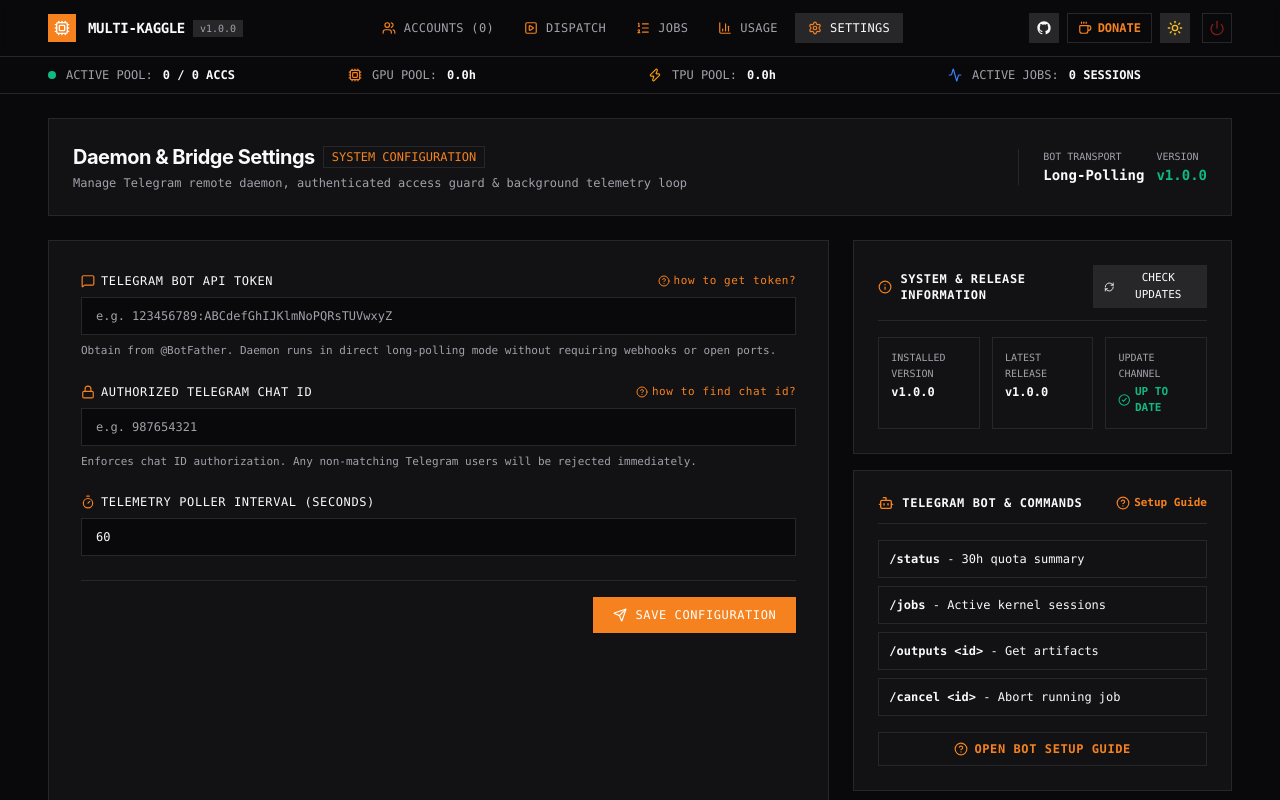
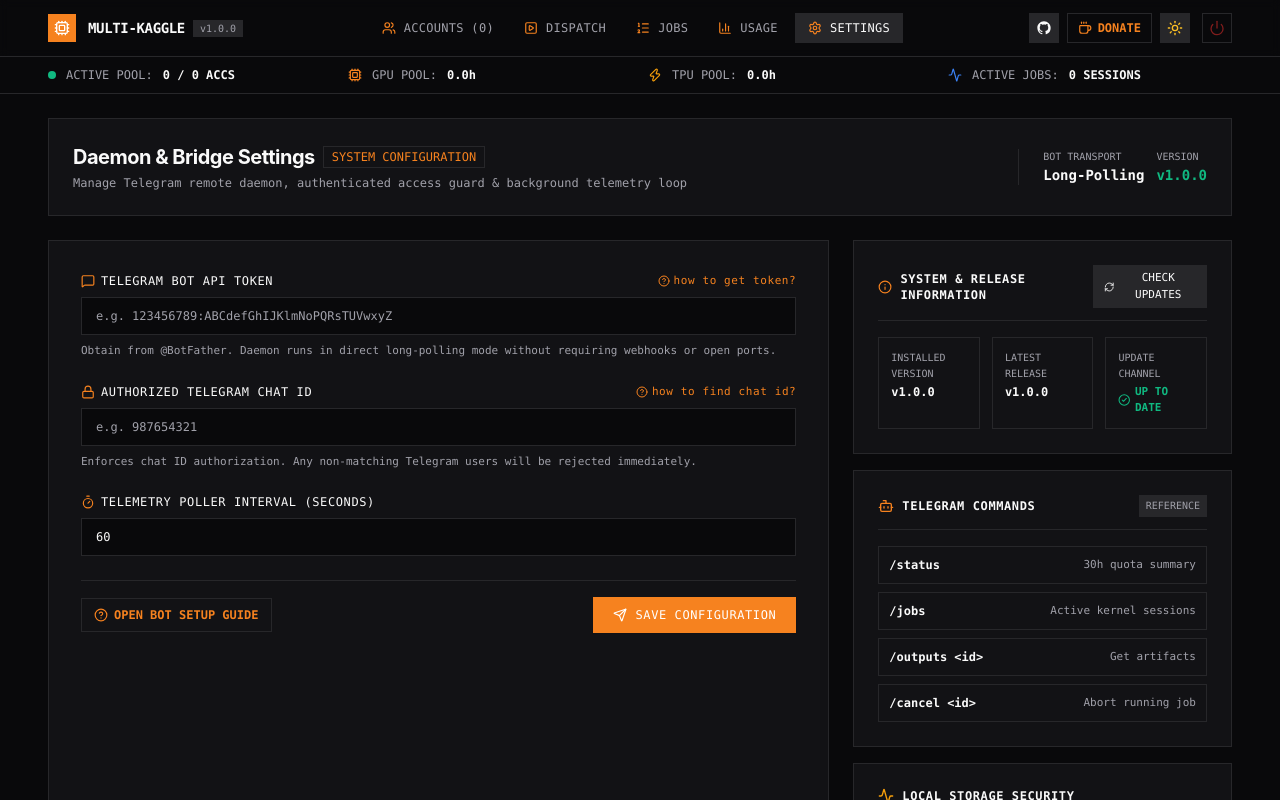
Before and after one commit to mncuchiinhuttt/multi-kaggle, a React (Vite) app in the folder frontend/: page /settings in a window 1280 px wide. Shown: the top 800 px of the page. Built offline with nearby package versions, Linux system fonts and the light colour scheme; no server answers.

Commit message:
refactor: relocate Open Bot Setup Guide button to the left form footer for visual balance

```diff
--- a/frontend/src/components/SettingsSidebar.tsx
+++ b/frontend/src/components/SettingsSidebar.tsx
@@ -1,57 +1,42 @@
 import React from "react";
-import { Bot, Activity, HelpCircle } from "lucide-react";
+import { Bot, Activity } from "lucide-react";
 
-interface SettingsSidebarProps {
-  onOpenGuide: () => void;
-}
-
-export const SettingsSidebar: React.FC<SettingsSidebarProps> = ({ onOpenGuide }) => (
-  <div className="space-y-4">
-    {/* Unified Telegram Bot & Commands Card with Setup Guide integrated */}
-    <div className="border border-border bg-card p-6 space-y-4 font-mono text-xs">
+export const SettingsSidebar: React.FC = () => (
+  <div className="space-y-4 font-mono text-xs">
+    {/* Telegram Commands Card */}
+    <div className="border border-border bg-card p-6 space-y-4">
       <div className="flex items-center justify-between border-b border-border pb-3">
         <h3 className="font-bold uppercase tracking-wider text-foreground flex items-center gap-2">
           <Bot className="h-4 w-4 text-primary" />
-          Telegram Bot & Commands
+          Telegram Commands
         </h3>
-        <button
-          type="button"
-          onClick={onOpenGuide}
-          className="inline-flex items-center gap-1 text-[11px] text-primary hover:underline font-bold transition-colors"
-          title="Open step-by-step setup guide"
-        >
-          <HelpCircle className="w-3.5 h-3.5" />
-          Setup Guide
-        </button>
+        <span className="text-[10px] text-muted-foreground uppercase px-1.5 py-0.5 bg-secondary border border-border">
+          Reference
+        </span>
       </div>
 
       <div className="space-y-2 text-xs">
-        <div className="p-2.5 bg-muted/40 border border-border">
-          <span className="font-bold text-foreground">/status</span> - 30h quota summary
+        <div className="p-2.5 bg-muted/40 border border-border flex items-center justify-between">
+          <span className="font-bold text-foreground">/status</span>
+          <span className="text-[11px] text-muted-foreground">30h quota summary</span>
         </div>
-        <div className="p-2.5 bg-muted/40 border border-border">
-          <span className="font-bold text-foreground">/jobs</span> - Active kernel sessions
+        <div className="p-2.5 bg-muted/40 border border-border flex items-center justify-between">
+          <span className="font-bold text-foreground">/jobs</span>
+          <span className="text-[11px] text-muted-foreground">Active kernel sessions</span>
         </div>
-        <div className="p-2.5 bg-muted/40 border border-border">
-          <span className="font-bold text-foreground">/outputs &lt;id&gt;</span> - Get artifacts
+        <div className="p-2.5 bg-muted/40 border border-border flex items-center justify-between">
+          <span className="font-bold text-foreground">/outputs &lt;id&gt;</span>
+          <span className="text-[11px] text-muted-foreground">Get artifacts</span>
         </div>
-        <div className="p-2.5 bg-muted/40 border border-border">
-          <span className="font-bold text-foreground">/cancel &lt;id&gt;</span> - Abort running job
+        <div className="p-2.5 bg-muted/40 border border-border flex items-center justify-between">
+          <span className="font-bold text-foreground">/cancel &lt;id&gt;</span>
+          <span className="text-[11px] text-muted-foreground">Abort running job</span>
         </div>
       </div>
-
-      <button
-        type="button"
-        onClick={onOpenGuide}
-        className="w-full py-2 px-3 text-xs font-bold uppercase bg-primary/10 hover:bg-primary text-primary hover:text-primary-foreground border border-primary/40 tracking-wider transition-colors shadow-sm flex items-center justify-center gap-1.5"
-      >
-        <HelpCircle className="w-3.5 h-3.5" />
-        Open Bot Setup Guide
-      </button>
     </div>
 
     {/* Local Storage Security Card */}
-    <div className="border border-border bg-card p-6 space-y-2 font-mono">
+    <div className="border border-border bg-card p-6 space-y-2">
       <div className="text-xs font-bold text-foreground uppercase tracking-wider flex items-center gap-2">
         <Activity className="h-4 w-4 text-amber-500" />
         Local Storage Security
--- a/frontend/src/components/SettingsTab.tsx
+++ b/frontend/src/components/SettingsTab.tsx
@@ -82,6 +82,7 @@
       </div>
 
       <div className="grid grid-cols-1 lg:grid-cols-3 gap-6">
+        {/* Left Column: Form + Bot Guide Integration */}
         <form onSubmit={handleSave} className="lg:col-span-2 border border-border bg-card p-6 sm:p-8 space-y-6">
           <div className="space-y-2">
             <label className="block text-xs font-mono font-medium text-foreground uppercase tracking-wider flex items-center justify-between">
@@ -112,17 +113,36 @@
             <input type="number" min="10" max="600" value={pollingInterval} onChange={(e) => setPollingInterval(e.target.value)} className="w-full border border-input bg-background px-3.5 py-2.5 text-xs text-foreground placeholder:text-muted-foreground focus:outline-none focus:ring-1 focus:ring-ring font-mono" />
           </div>
 
-          <div className="flex items-center justify-between pt-4 border-t border-border">
-            {saved ? <span className="flex items-center gap-1.5 text-xs text-emerald-600 dark:text-emerald-400 font-mono"><CheckCircle2 className="h-4 w-4" /> CONFIGURATION SAVED TO SQLITE</span> : <span />}
-            <button type="submit" className="inline-flex items-center gap-2 bg-primary hover:bg-primary-hover text-primary-foreground px-5 py-2.5 text-xs font-mono font-medium uppercase tracking-wider transition-colors shadow-sm">
-              <Send className="h-3.5 w-3.5" /> Save Configuration
+          <div className="flex flex-col sm:flex-row sm:items-center justify-between gap-3 pt-4 border-t border-border">
+            <button
+              type="button"
+              onClick={() => setShowGuide(true)}
+              className="inline-flex items-center gap-1.5 px-3 py-2 text-xs font-mono font-semibold uppercase text-primary hover:text-primary-hover border border-primary/30 hover:border-primary/60 bg-primary/5 transition-colors self-start sm:self-auto"
+            >
+              <HelpCircle className="w-3.5 h-3.5" />
+              Open Bot Setup Guide
             </button>
+
+            <div className="flex items-center gap-3 self-end sm:self-auto">
+              {saved && (
+                <span className="flex items-center gap-1.5 text-xs text-emerald-600 dark:text-emerald-400 font-mono">
+                  <CheckCircle2 className="h-4 w-4" /> SAVED
+                </span>
+              )}
+              <button
+                type="submit"
+                className="inline-flex items-center gap-2 bg-primary hover:bg-primary-hover text-primary-foreground px-5 py-2.5 text-xs font-mono font-medium uppercase tracking-wider transition-colors shadow-sm"
+              >
+                <Send className="h-3.5 w-3.5" /> Save Configuration
+              </button>
+            </div>
           </div>
         </form>
 
+        {/* Right Column: System Info + Telegram Commands Reference */}
         <div className="space-y-4">
           <AppInfoSection versionInfo={versionInfo} checkingUpdate={checkingUpdate} onCheckUpdate={handleCheckUpdate} />
-          <SettingsSidebar onOpenGuide={() => setShowGuide(true)} />
+          <SettingsSidebar />
         </div>
       </div>
 
```
Also changed, not shown: 1 other file (tests, documents, lock files or other folders).
